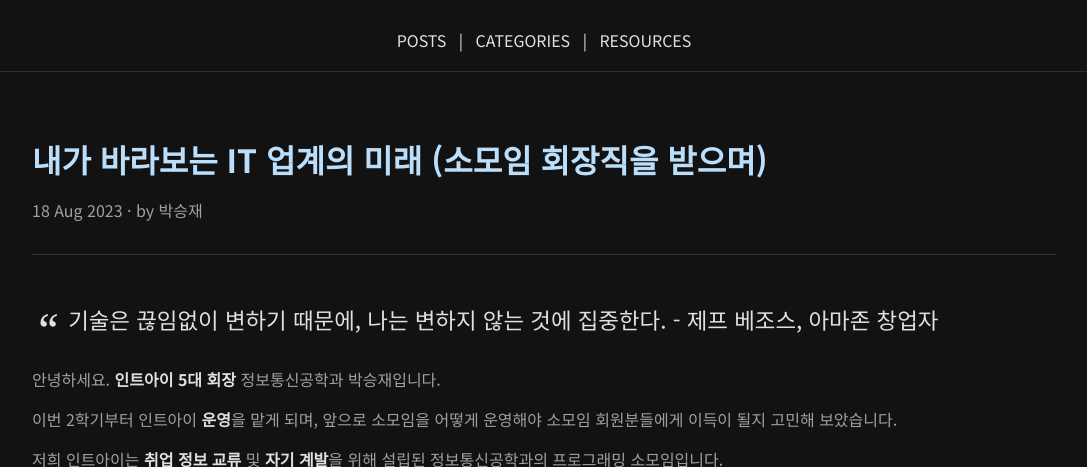
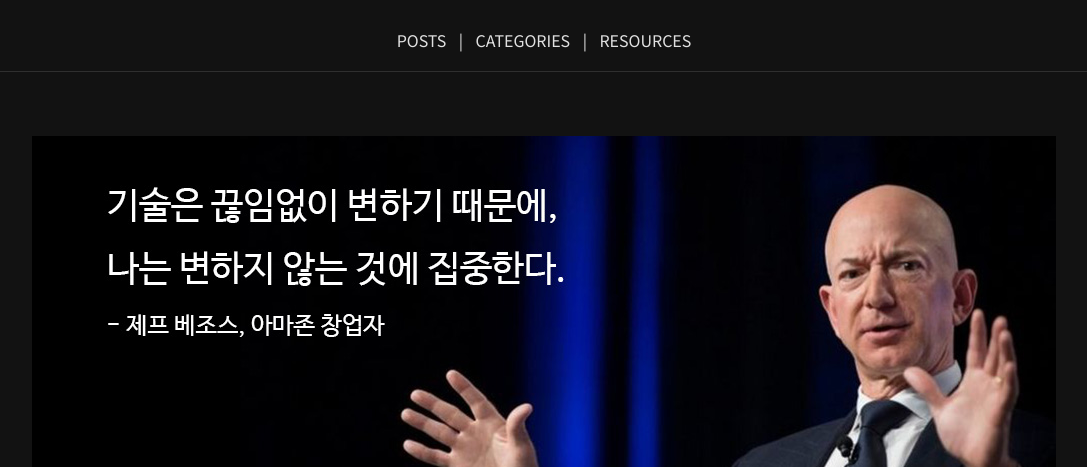
Before and after one commit to int-i/int-i.github.io, a Jekyll site: the page built from _posts/2023-08-18-future-of-it.md, in a window 1280 px wide. Shown: the top 467 px of the page, without its empty margins (96-1183 px from the left). Built offline with Jekyll 4.4.1, drawn with Linux system fonts in a browser that asks for light colours; a script that is not in the unit is left out; comment, search, counter and statistics services are not loaded; grey boxes are pictures that could not be loaded.

Commit message:
Create post thumbnail

```diff
--- a/_posts/2023-08-18-future-of-it.md
+++ b/_posts/2023-08-18-future-of-it.md
@@ -4,6 +4,7 @@ date: 2023-08-18
 author: Astro36
 category: retrospective
 tags: [retrospective, it, ai, algorithm, deep_learning, embedded_system, hardware]
+thumbnail: /assets/posts/2023-08-18-future-of-it/thumbnail.jpg
 ---
 
 > 기술은 끊임없이 변하기 때문에, 나는 변하지 않는 것에 집중한다. - 제프 베조스, 아마존 창업자
```
Also changed, not shown: assets/posts/2023-08-18-future-of-it/thumbnail.jpg (added).
